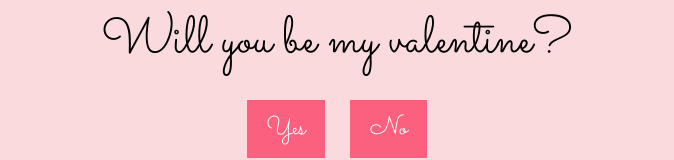
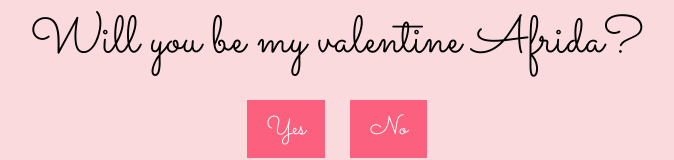
Before and after one commit to JyeNugent/Valentine, a plain HTML site: page index.html in a window 1280 px wide. Shown: the part 471-631 px from the top of the page, without its empty margins (303-977 px from the left). Drawn offline with Linux system fonts and the light colour scheme.

Commit message:
Update index.html

```diff
--- a/index.html
+++ b/index.html
@@ -11,7 +11,7 @@
     <div id="container">
         <div id="image-container"></div> <!-- Container for displaying images -->
         <div id="text-container">
-            <div id="question">Will you be my valentine?</div> <!-- Question -->
+            <div id="question">Will you be my valentine Afrida?</div> <!-- Question -->
             <div id="options">
                 <button id="yes-button" onclick="selectOption('yes')">Yes</button> <!-- Yes button -->
                 <button id="no-button" onclick="selectOption('no')">No</button> <!-- No button -->
```
